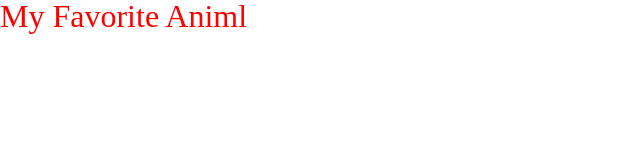
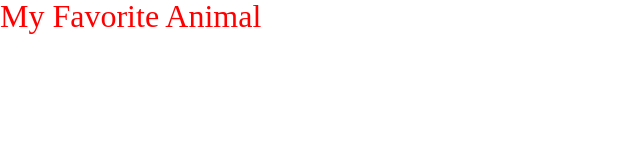
Before and after one commit to trevorharm/trevorharm.github.io, a plain HTML site: page animal/index.html in a window 1280 px wide. Shown: the full height of the page, 0-640 px from the left. Drawn offline with Linux system fonts and the light colour scheme.

Commit message:
making progress

```diff
--- a/animal/index.html
+++ b/animal/index.html
@@ -10,7 +10,7 @@
     <title>My Favorite Animal</title>
 </head>
 
-<h1>My Favorite Animl</h1>
+<h1>My Favorite Animal</h1>
 <body>
 
 </body>
```
